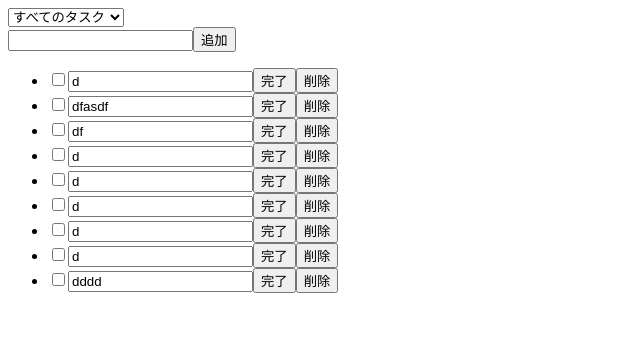
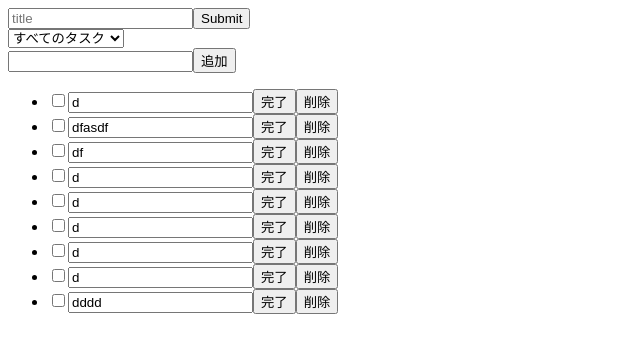
Before and after one commit to NakuraTakatsugu/Nakura_React_Todo, a React (Vite) app in the folder React_Todo/: page / in a window 1280 px wide. Shown: the top 352 px of the page, without its empty margins (0-640 px from the left). Built offline with nearby package versions, Linux system fonts and the light colour scheme; data requests are answered from the project's data file.

Commit message:
[add]formの追加

```diff
--- a/React_Todo/src/components/TodoApp/TodoApp.jsx
+++ b/React_Todo/src/components/TodoApp/TodoApp.jsx
@@ -5,14 +5,20 @@ import { useTodo } from '../../hooks/useTodo';
 import { InputTodo } from '../InputTodo';
 import { useInputTodo } from '../../hooks/useInputTodo';
 import { TodoItem } from '../TodoItem';
+import { useForm } from 'react-hook-form';
 
 export const TodoApp = () => {
   const { text, handleChange, handleReset } = useInputTodo();
   const { filter, handleFilter } = useFilter();
+  const { register, handleSubmit, formState: { errors } } = useForm();
+  const onSubmit = data => console.log(data);
+  console.log(errors);
+
+
   const {
     todos,
     error,
-    handleSubmit,
+    // handleSubmit,
     handleUpdate,
     handleComplete,
     handleRestore,
@@ -42,6 +48,11 @@ export const TodoApp = () => {
 
   return (
     <div>
+      <form onSubmit={handleSubmit(onSubmit)}>
+        <input type="text" placeholder="title" {...register("title", {required: true, max: 30, maxLength: 26})} />
+
+        <input type="submit" />
+      </form>
       <Filter onChange={handleFilter} />
       {filter === 'discarded' ? (
         <button
```
